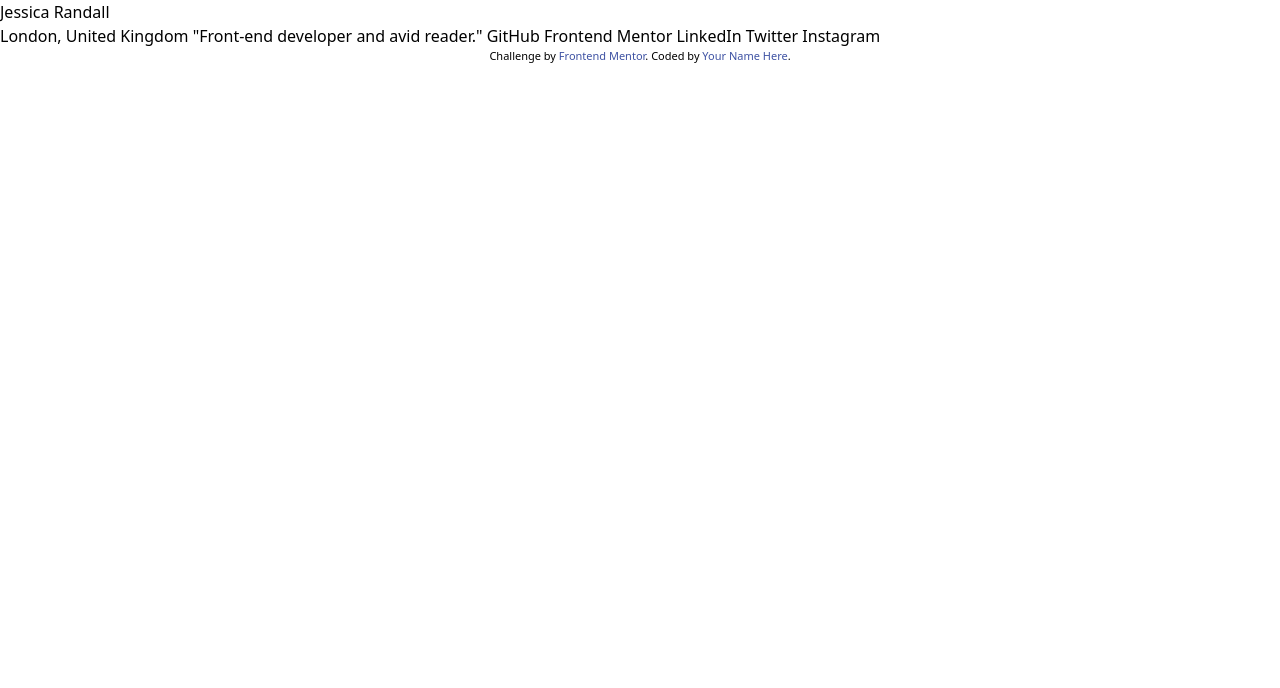
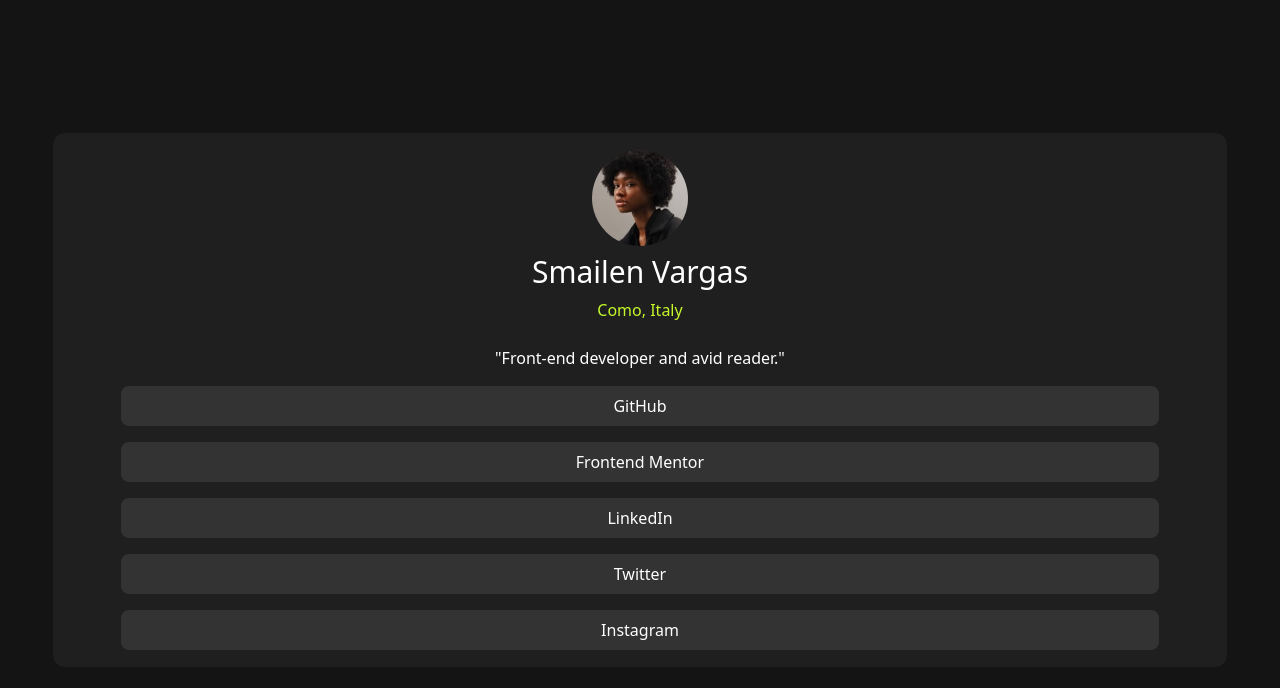
Before and after one commit to Smailen5/social-links-profile-main, a website: page index.html in a window 1280 px wide. Drawn offline with Linux system fonts and the light colour scheme.

Commit message:
layout completato correttamente

```diff
--- a/index.html
+++ b/index.html
@@ -1,36 +1,44 @@
 <!DOCTYPE html>
 <html lang="en">
-<head>
-  <meta charset="UTF-8">
-  <meta name="viewport" content="width=device-width, initial-scale=1.0"> <!-- displays site properly based on user's device -->
+  <head>
+    <meta charset="UTF-8" />
+    <meta name="viewport" content="width=device-width, initial-scale=1.0" />
+    <!-- displays site properly based on user's device -->
 
-  <link rel="icon" type="image/png" sizes="32x32" href="./assets/images/favicon-32x32.png">
+    <link
+      rel="icon"
+      type="image/png"
+      sizes="32x32"
+      href="./assets/images/favicon-32x32.png"
+    />
 
-  <title>Frontend Mentor | Social links profile</title>
+    <title>Frontend Mentor | Social links profile</title>
 
-  <link href="./output.css" rel="stylesheet">
+    <link href="./css/style.css" rel="stylesheet" />
+  </head>
+  <body class="bg-OffBlack h-screen	flex ">
+    <main
+      class="flex flex-col justify-center items-center container w-11/12 h-4/6 mx-auto my-auto bg-DarkGrey rounded-xl p-5"
+    >
+      <!-- inserisci qui la tua immagine -->
+      <img src="./assets/images/avatar-jessica.jpeg" alt="avatar image" class="rounded-full w-24">
+      <div class="text-white w-11/12">
+        <div
+          class="px-8 py-2 flex flex-col justify-center items-center gap-y-2">
+          <h2 class="text-3xl">Smailen Vargas</h2>
+          <h3 class="text-Green">Como, Italy</h3>
+        </div>
 
-  <!-- Feel free to remove these styles or customise in your own stylesheet 👍 -->
-  <style>
-    .attribution { font-size: 11px; text-align: center; }
-    .attribution a { color: hsl(228, 45%, 44%); }
-  </style>
-</head>
-<body>
+        <p class="py-4 text-center">"Front-end developer and avid reader."</p>
 
-  <h1 class="text-3xl font-bold underline">Jessica Randall</h1>
-  London, United Kingdom
-  "Front-end developer and avid reader."
-
-  GitHub
-  Frontend Mentor
-  LinkedIn
-  Twitter
-  Instagram
-
-  <div class="attribution">
-    Challenge by <a href="https://www.frontendmentor.io?ref=challenge" target="_blank">Frontend Mentor</a>.
-    Coded by <a href="#">Your Name Here</a>.
-  </div>
-</body>
+        <div class="flex flex-col justify-center items-center gap-y-4 w-full">
+          <a href="https://github.com/Smailen5" class="bg-Grey w-full h-10 rounded-lg flex justify-center items-center" target="_blank">GitHub</a>
+          <a href="https://www.frontendmentor.io/profile/Smailen5" class="bg-Grey w-full h-10 rounded-lg flex justify-center items-center" target="_blank">Frontend Mentor</a>
+          <a href="https://www.linkedin.com/in/smailen-vargas/" class="bg-Grey w-full h-10 rounded-lg flex justify-center items-center" target="_blank">LinkedIn</a>
+          <a href="https://twitter.com/" class="bg-Grey w-full h-10 rounded-lg flex justify-center items-center" target="_blank">Twitter</a>
+          <a href="https://www.instagram.com/" class="bg-Grey w-full h-10 rounded-lg flex justify-center items-center" target="_blank">Instagram</a>
+        </div>
+      </div>
+    </main>
+  </body>
 </html>
--- a/package.json
+++ b/package.json
@@ -5,8 +5,8 @@
   "main": "index.js",
   "scripts": {
     "test": "echo \"Error: no test specified\" && exit 1",
-    "build": "npx tailwindcss -i ./input.css -o ./css/style.css",
-    "watch": "npx tailwindcss -i ./input.css -o ./css/style.css --watch"
+    "build": "npx tailwindcss -i ./src/input.css -o ./css/style.css",
+    "watch": "npx tailwindcss -i ./src/input.css -o ./css/style.css --watch"
   },
   "keywords": [],
   "author": "",
--- a/tailwind.config.js
+++ b/tailwind.config.js
@@ -1,8 +1,16 @@
 /** @type {import('tailwindcss').Config} */
 module.exports = {
-  content: ["./src/**/*.{html,js}"],
+  content: ["./index.html", "./src/**/*.{html,js}"],
   theme: {
-    extend: {},
+    extend: {
+      colors: {
+        'Green': 'hsl(75, 94%, 57%)',
+        'White': 'hsl(0, 0%, 100%)',
+        'Grey': 'hsl(0, 0%, 20%)',
+        'DarkGrey': 'hsl(0, 0%, 12%)',
+        'OffBlack': 'hsl(0, 0%, 8%)',
+      },
+    },
   },
   plugins: [],
-}
+};
```
Also changed, not shown: css/style.css, 1 other file.
